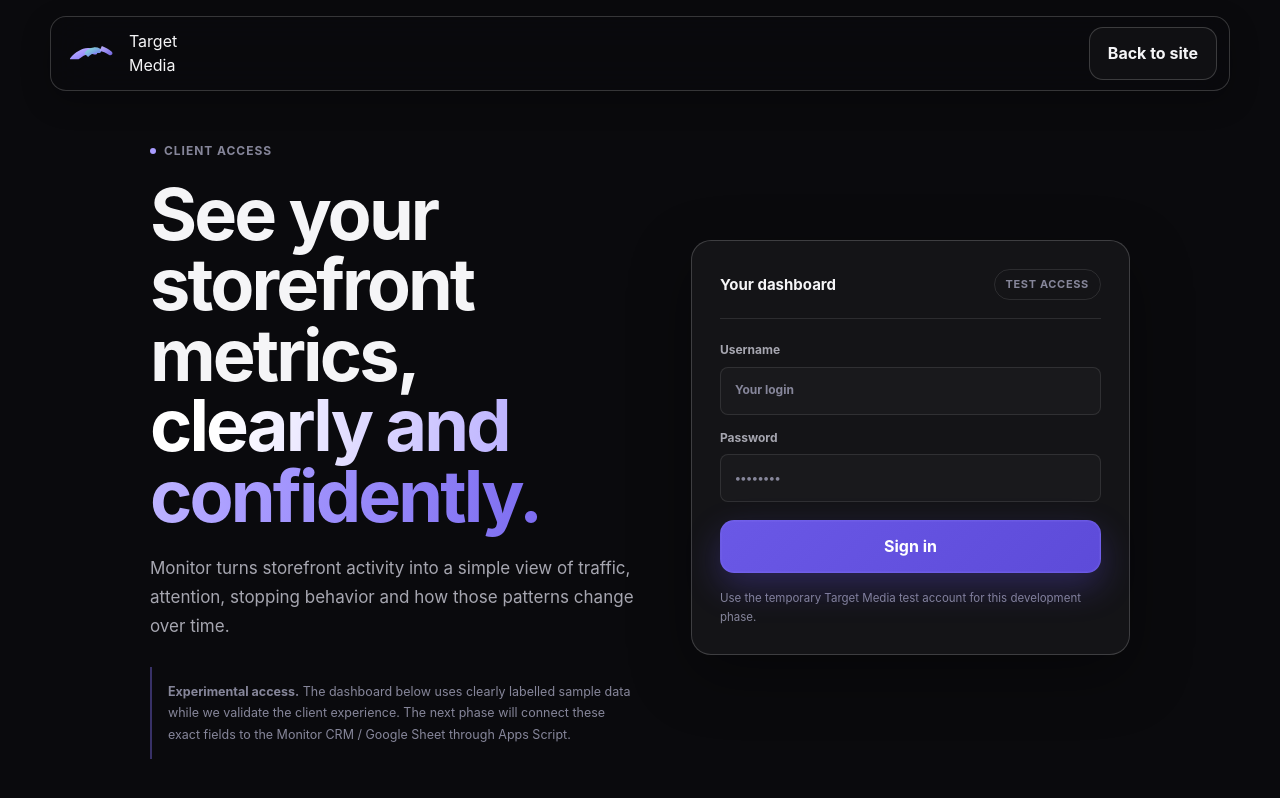
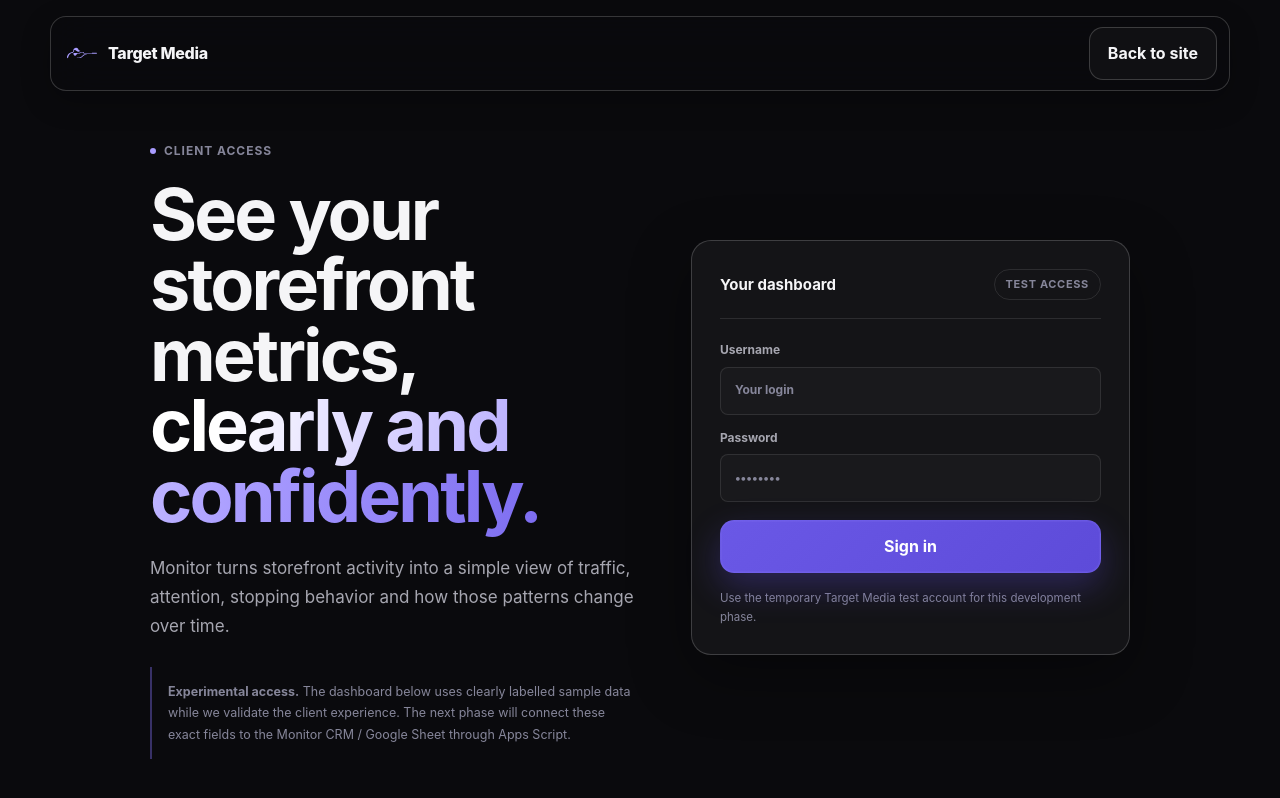
Before and after one commit to targetai1920-debug/TARGET-MEDIA, a website: page dashboard.html in a window 1280 px wide. Drawn offline with Linux system fonts and the light colour scheme.

Commit message:
Fix dashboard logo and highlight trend controls

```diff
--- a/dashboard.html
+++ b/dashboard.html
@@ -34,8 +34,12 @@
     .client-title p{margin:0;color:var(--muted);font-size:13px;line-height:1.6;max-width:720px}
     .top-controls{display:flex;align-items:center;gap:10px;flex-wrap:wrap;justify-content:flex-end}
     .period-switch{display:flex;padding:4px;border:1px solid var(--line);border-radius:12px;background:rgba(255,255,255,.025)}
-    .period-switch button,.trend-switch button{border:0;background:transparent;color:var(--sub);padding:8px 11px;border-radius:8px;font-size:11.5px;font-weight:750;cursor:pointer;transition:.18s ease}
-    .period-switch button.active,.trend-switch button.active{background:var(--accent-soft);color:var(--accent-2);box-shadow:inset 0 0 0 1px var(--accent-line)}
+    .period-switch button,.trend-switch button{border:0;background:transparent;color:var(--sub);padding:8px 11px;border-radius:8px;font-size:11.5px;font-weight:750;cursor:pointer;transition:transform .18s ease,background .18s ease,color .18s ease,box-shadow .18s ease,border-color .18s ease}
+    .period-switch button.active{background:var(--accent-soft);color:var(--accent-2);box-shadow:inset 0 0 0 1px var(--accent-line)}
+    .trend-switch{padding:5px;border-color:rgba(169,156,255,.28);background:linear-gradient(180deg,rgba(124,108,240,.08),rgba(255,255,255,.02));box-shadow:0 10px 28px rgba(0,0,0,.18)}
+    .trend-switch button{min-width:86px;padding:11px 16px;border:1px solid transparent;border-radius:10px;font-size:12.5px;font-weight:800;letter-spacing:.01em;color:#b7b4c6}
+    .trend-switch button:hover{color:#fff;background:rgba(124,108,240,.12);border-color:rgba(169,156,255,.18);transform:translateY(-1px)}
+    .trend-switch button.active{color:#fff;background:linear-gradient(135deg,rgba(124,108,240,.54),rgba(93,75,217,.72));border-color:rgba(169,156,255,.78);box-shadow:0 0 0 1px rgba(169,156,255,.18),0 0 24px rgba(124,108,240,.34),inset 0 1px 0 rgba(255,255,255,.14);text-shadow:0 0 12px rgba(255,255,255,.18)}
     .demo-chip{display:inline-flex;align-items:center;gap:7px;padding:8px 11px;border-radius:999px;border:1px solid rgba(232,183,104,.28);background:rgba(232,183,104,.06);color:#e8c98f;font-size:10.5px;font-weight:800;text-transform:uppercase;letter-spacing:.06em}
 
     .overview-grid{display:grid;grid-template-columns:repeat(4,1fr);gap:14px;margin-bottom:14px}
@@ -163,23 +167,8 @@
   <header class="nav-wrap">
     <nav class="nav" aria-label="Primary navigation">
       <a class="brand" href="index.html" aria-label="Target Media home">
-        <svg viewBox="0 0 138 64" aria-hidden="true">
-          <defs>
-            <linearGradient id="brandWing" x1="0%" y1="0%" x2="100%" y2="100%">
-              <stop offset="0%" stop-color="#c7bbff"></stop>
-              <stop offset="52%" stop-color="#a092ff"></stop>
-              <stop offset="100%" stop-color="#7467e4"></stop>
-            </linearGradient>
-            <linearGradient id="brandTail" x1="0%" y1="0%" x2="100%" y2="100%">
-              <stop offset="0%" stop-color="#8af0d1"></stop>
-              <stop offset="100%" stop-color="#6e63f6"></stop>
-            </linearGradient>
-          </defs>
-          <path d="M8 44.5c15-17.8 31.1-27.2 48.5-28.2 9.6-.6 17.4 1.5 23.4 6.1 2.6 2 3.4 5.7 1.7 8.5-1.5 2.4-4.5 3.8-7.4 3.1-5.1-1.1-10.1-1.5-15-.9-9.6 1.2-18.9 5.8-27.8 13.9H8Z" fill="url(#brandWing)"></path>
-          <path d="M46.8 30.4c7.1-9.3 15.6-14.5 25.4-15.6 6.5-.8 12.4.4 17.7 3.6 2.6 1.6 3.6 4.9 2.5 7.7-1.1 2.7-4 4.3-6.9 3.8-3.2-.5-6.3-.5-9.4.1-6.5 1.2-12.9 4.9-19.1 11l-10.2-10.6Z" fill="url(#brandTail)"></path>
-          <path d="M88.5 23.5c8.2 1.8 16.8 5.7 25.7 11.6 2.4 1.6 5.7 1.2 7.6-.9 2-2.3 1.8-5.8-.4-7.8-7.6-6.6-16.6-11.7-27-15.5l-5.9 12.6Z" fill="url(#brandWing)" opacity="0.95"></path>
-        </svg>
-        <span>Target Media</span>
+        <span class="brand-mark" aria-hidden="true"><svg xmlns="http://www.w3.org/2000/svg" viewBox="0 0 1200 416.44"><path d="M783.56 268.45l-2.3-5.73-8.03-4.59h-61.95l-25.24 5.73-29.83 17.21-51.62 48.18-33.27 26.39-42.45 24.09-24.09 8.03-40.15 5.74-29.83-1.15-42.45-8.03-24.09-9.18 17.21 11.48 21.8 10.32 41.3 11.47 19.5 2.3h30.97l28.68-4.59 29.83-10.33 37.86-21.79 28.68-22.95 39.01-36.71 27.53-19.5 22.95-9.18 16.06-3.44h42.44l10.33-6.89zM252.39 243.21l17.21 33.27 25.24 30.98 19.5 10.32h16.06l19.5-10.32 64.25-67.69 12.62-6.88 95.22-3.44 5.73-8.04v-30.97l5.74-5.74h120.46l4.59 5.74v32.12l8.03 8.03h328.11l11.47 8.03h178.97l11.47-6.88 2.29-16.06-14.91-12.62h-176.67l-11.48 6.88-310.9 1.15-8.03-8.03v-30.98l-9.17-8.03H518.55l-10.33 9.18v30.98l-6.88 6.88H279.92l-18.35 10.32-9.18 21.8zM536.9 123.9l-73.42-36.71-8.03-25.24-13.77-22.94-16.06-16.07-25.24-14.91-25.24-6.88L352.2 0l-21.8 3.44-25.24 10.33-28.68 24.09-12.62 18.35-10.32 33.27v47.04l-35.57 43.59-36.71 1.15-52.77 16.06-51.63 32.13-37.85 40.15-16.07 24.09-18.35 42.45L0 365.97l4.59 36.71 16.06 12.62 16.06-4.59 37.86-100.96 25.24-37.86 35.56-35.56 21.8-14.92 36.71-14.91 26.39-1.15 18.35 10.33-4.59-21.8 29.83-35.56h13.77l5.74-5.74v-49.33l8.03-11.47 18.35-3.44 16.06 4.59 92.93 53.92 26.38 10.32 18.36 1.15 24.09-5.74z" fill="currentColor"/></svg></span>
+        <span class="brand-name">Target Media</span>
       </a>
       <div class="nav-actions">
         <a class="btn btn-ghost" href="index.html">Back to site</a>
```
